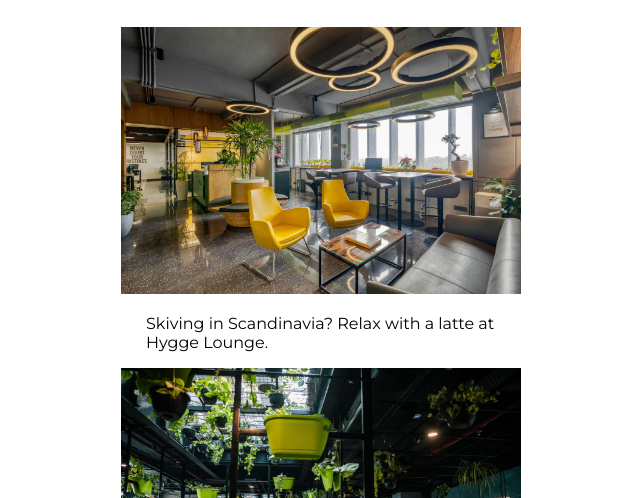
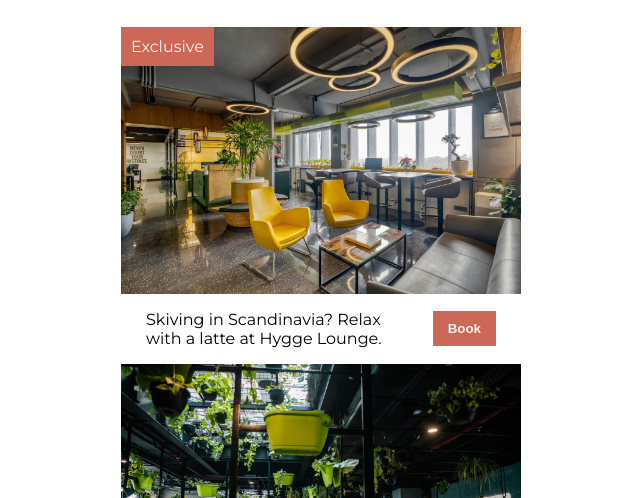
Before and after one commit to ElijahTobs/Coworking-Site, a plain HTML site: page index.html in a window 1280 px wide. Shown: the part 302-800 px from the top of the page, without its empty margins (319-959 px from the left). Drawn offline with Linux system fonts and the light colour scheme.

Commit message:
Add image banner and button

```diff
--- a/index.html
+++ b/index.html
@@ -32,8 +32,12 @@
 
       <section class="item">
         <img src="images/hygge.jpg" class="item-img" alt="A smart coworking space">
+        <div class="img-banner">
+					Exclusive
+				</div>
         <div class="caption">
           <p>Skiving in Scandinavia? Relax with a latte at Hygge Lounge.</p>
+          <button>Book</button>
         </div>
       </section>
 
@@ -41,6 +45,7 @@
         <img src="images/sky-garden.jpg" class="item-img" alt="A coworking space with plants">
         <div class="caption">
           <p>Bored in Barcelona? Take a siesta at the Sky Garden.</p>
+          <button>Book</button>
         </div>
       </section>
 
@@ -48,6 +53,7 @@
         <img src="images/generator.jpg" class="item-img" alt="A comfortable coworking space">
         <div class="caption">
           <p>Relaxing in Rio? Take some downtime at the Generator Hub.</p>
+          <button>Book</button>
         </div>
       </section>
     </div>
--- a/styles.css
+++ b/styles.css
@@ -54,4 +54,36 @@ h1 {
 
 .caption {
   margin: 0 25px;
+  display: flex;
+  /* align-items: center; */
+  justify-content: space-between;
+  gap: 20px;
 }
+
+.img-banner {
+  background-color: #cd6858;
+  color: whitesmoke;
+  padding: 10px;
+  position: absolute;
+  top: 0;
+  left: 0;
+}
+
+.item {
+  position: relative;
+}
+
+button {
+  border: none;
+  color: whitesmoke;
+  background-color: #cd6858;
+  padding: 10px 15px;
+  font-weight: 700;
+  cursor: pointer;
+  /* margin: auto; */
+  align-self: center;
+}
+
+.item-img {
+  display: block;
+}
```
